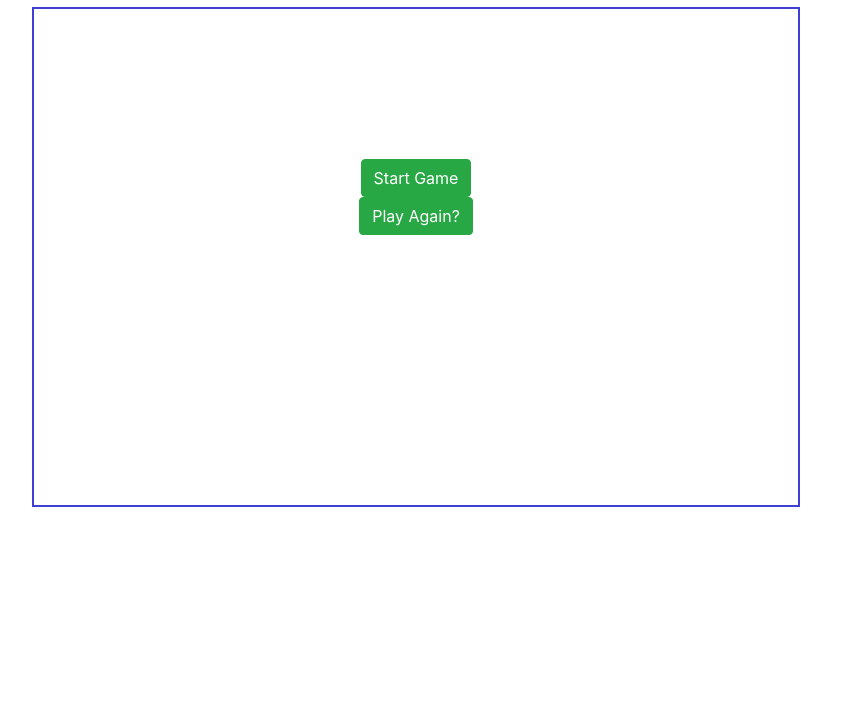
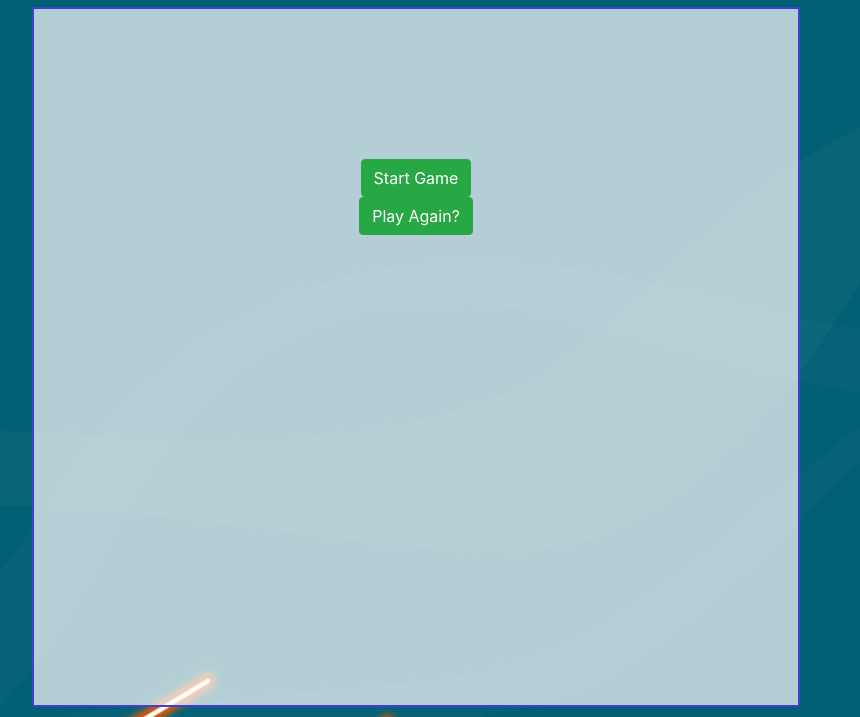
Before and after one commit to jamesngo125/Trivia-Game, a plain HTML site: page index.html in a window 1280 px wide. Shown: the part 91-808 px from the top of the page, without its empty margins (224-1084 px from the left). Drawn offline with nearby package versions, Linux system fonts and the light colour scheme.

Commit message:
css update

```diff
--- a/assets/css/style.css
+++ b/assets/css/style.css
@@ -30,8 +30,7 @@ img {
 }
 
 body {
-  background-image: url("../images/foodbg.jpg");
-  background-size: cover;
+  background-image: url("../images/starwarsbg.jpg");
   font-family: 'Karla', sans-serif;
 }
 
@@ -59,7 +58,7 @@ h2, h4 {
   margin: 10px auto;
   background-color: rgba(255, 255, 255, 0.7);
   border: 2px solid #403fd3;
-  height: 500px;
+  height: 700px;
   width: 60%;
   text-align: center;
 }
--- a/index.html
+++ b/index.html
@@ -5,7 +5,7 @@
 	<meta charset="utf-8">
 	<meta name="viewport" content="width=device-width, initial-scale=1">
 
-    <link href="https://fonts.googleapis.com/css?family=Karla" rel="stylesheet">
+
     <link rel="stylesheet" type="text/css" href="assets/css/style.css">
     <script src="https://code.jquery.com/jquery-3.3.1.slim.min.js" integrity="sha384-q8i/X+965DzO0rT7abK41JStQIAqVgRVzpbzo5smXKp4YfRvH+8abtTE1Pi6jizo" crossorigin="anonymous"></script>
     <script src="https://cdnjs.cloudflare.com/ajax/libs/popper.js/1.14.3/umd/popper.min.js" integrity="sha384-ZMP7rVo3mIykV+2+9J3UJ46jBk0WLaUAdn689aCwoqbBJiSnjAK/l8WvCWPIPm49" crossorigin="anonymous"></script>
```
Also changed, not shown: assets/images/starwarsbg.jpg (added), 2 other files.
